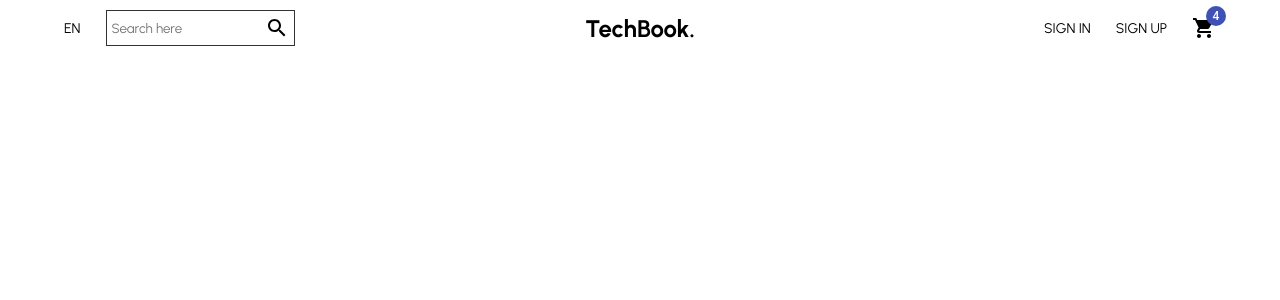
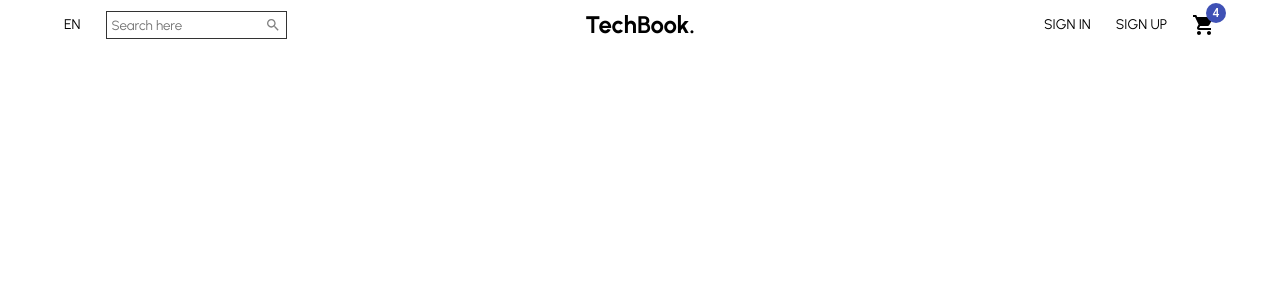
Before and after one commit to 10xStartuper/reactjs-ecommerce, a React (Create React App) app: page / in a window 1280 px wide. Shown: the top 300 px of the page. Built offline with nearby package versions, Linux system fonts and the light colour scheme.

Commit message:
Navbar complete

```diff
--- a/src/components/Navbar.jsx
+++ b/src/components/Navbar.jsx
@@ -64,7 +64,7 @@ const Navbar = () => {
           <Language>EN</Language>
           <SearchContainer>
             <Input placeholder="Search here" />
-            <Search />
+            <Search style={{ color: "gray", fontSize: "16px" }} />
           </SearchContainer>
         </Left>
         <Center>
```
